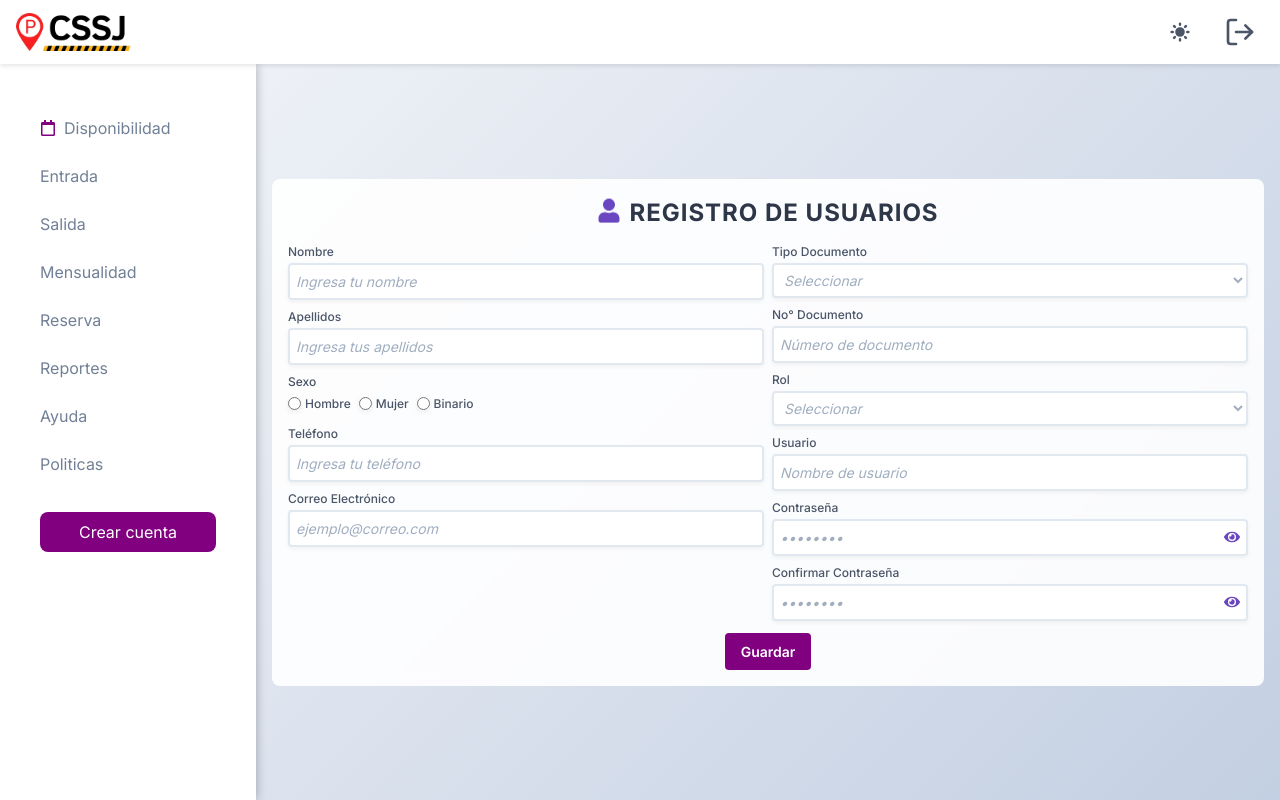
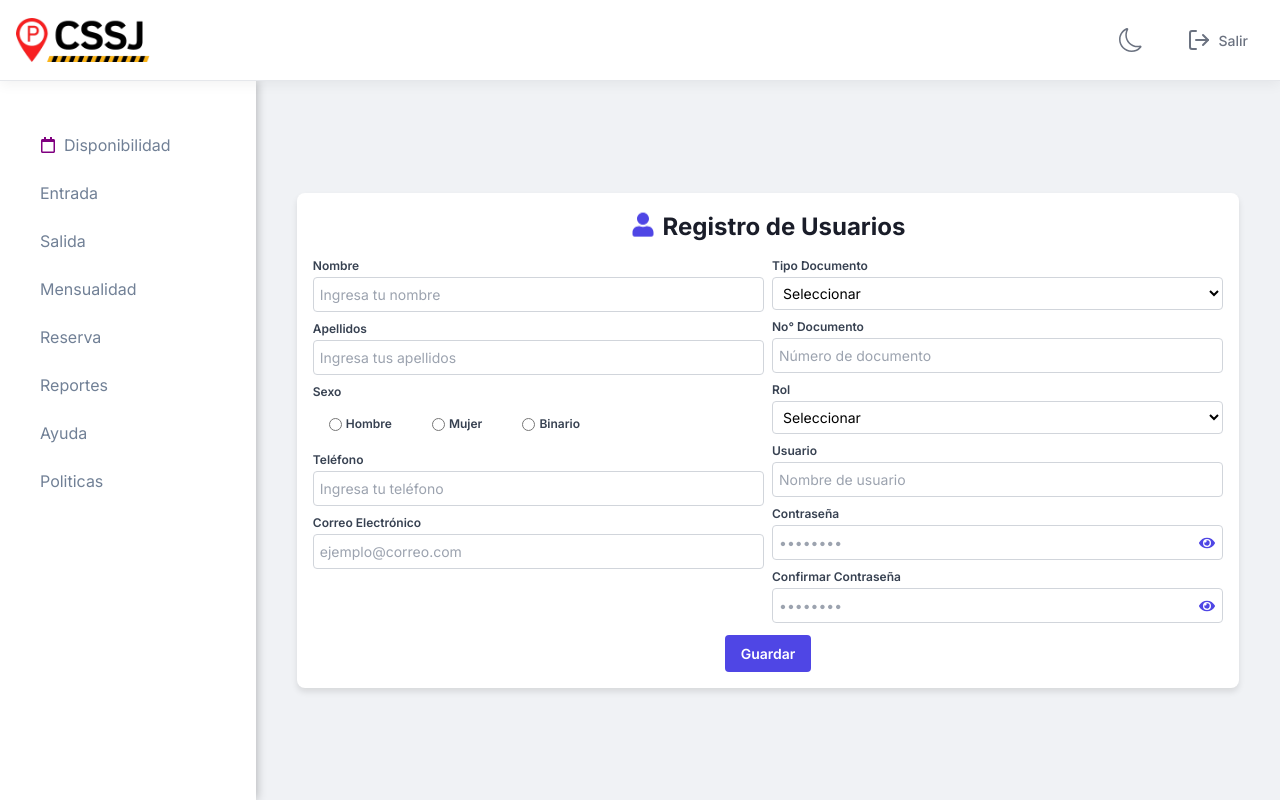
Before and after one commit to bibiana656/parqueadero_react, a React (Vite) app: page /formularioregistro in a window 1280 px wide. Built offline with nearby package versions, Linux system fonts and the light colour scheme.

Commit message:
mejorando el formulario, el estado del lateralvar para saber si estoy ubicado en crear cuenta, se elimine de la vista

```diff
--- a/src/components/Header.css
+++ b/src/components/Header.css
@@ -1,13 +1,15 @@
 /* General container */
 .header-container {
   z-index: 10;
-  padding: 0.5rem 1rem;
+  padding: 0.75rem 0.5rem; /* Reducido el padding lateral para acercar los elementos a los extremos */
   background-color: #ffffff;
-  box-shadow: 0 2px 4px rgba(0, 0, 0, 0.1);
+  box-shadow: 0 4px 12px rgba(0, 0, 0, 0.05);
+  border-bottom: 1px solid #e5e7eb;
 }
 
 .dark .header-container {
-  background-color: #2d3748;
+  background-color: #1f2937;
+  border-bottom: 1px solid #374151;
 }
 
 /* Content wrapper */
@@ -17,6 +19,8 @@
   justify-content: space-between;
   height: 100%;
   width: 100%;
+  max-width: none; /* Eliminado el max-width para usar todo el ancho disponible */
+  margin: 0; /* Sin márgenes para que ocupe los extremos */
 }
 
 /* Logo aligned to the far left */
@@ -24,12 +28,14 @@
   display: flex;
   align-items: center;
   justify-content: flex-start;
+  margin-left: 0.5rem; /* Margen mínimo para no tocar el borde completamente */
 }
 
 .header-logo-img {
-  height: 3rem;
+  height: 3.5rem;
   max-width: 80%;
   object-fit: contain;
+  transition: transform 0.2s ease;
 }
 
 /* Actions (dark mode + logout) aligned to the far right */
@@ -37,59 +43,129 @@
   display: flex;
   align-items: center;
   justify-content: flex-end;
-  gap: 1rem;
+  gap: 1.25rem;
+  margin-right: 0.5rem; /* Margen mínimo para no tocar el borde completamente */
 }
 
+/* Botón modo noche */
 .header-darkmode-toggle {
   display: flex;
   align-items: center;
   justify-content: center;
   padding: 0.5rem;
-  border-radius: 0.375rem;
-  background: none;
+  border-radius: 50%;
   border: none;
   cursor: pointer;
+  transition: background-color 0.2s ease, transform 0.2s ease;
+}
+
+.dark .header-darkmode-toggle {
+  background: #374151;
+}
+
+.header-darkmode-toggle:hover {
+  transform: scale(1.1);
+}
+
+.dark .header-darkmode-toggle:hover {
+  background: #4b5563;
 }
 
 .header-darkmode-icon {
   width: 1.5rem;
   height: 1.5rem;
-  color: #4a5568;
+  color: #6b7280;
+  transition: color 0.2s ease;
 }
 
 .dark .header-darkmode-icon {
-  color: #e2e8f0;
+  color: #d1d5db;
 }
 
+.header-darkmode-toggle:hover .header-darkmode-icon {
+  color: #4f46e5;
+}
+
+/* Botón cerrar sesión */
 .header-logout {
   display: flex;
   align-items: center;
   justify-content: center;
-  padding: 0.5rem;
-  border-radius: 0.375rem;
-  background: none;
+  gap: 0.5rem;
+  padding: 0.5rem 1rem;
+  border-radius: 6px;
   border: none;
   cursor: pointer;
+  transition: background-color 0.2s ease, transform 0.2s ease;
+}
+
+.dark .header-logout {
+  background: #374151;
+}
+
+.header-logout:hover {
+  transform: scale(1.05);
+}
+
+.dark .header-logout:hover {
+  background: #4b5563;
 }
 
 .header-logout-icon {
-  width: 2rem;
-  height: 2rem;
-  color: #4a5568;
+  width: 1.5rem;
+  height: 1.5rem;
+  color: #6b7280;
+  transition: color 0.2s ease;
 }
 
 .dark .header-logout-icon {
-  color: #e2e8f0;
+  color: #d1d5db;
+}
+
+.header-logout:hover .header-logout-icon {
+  color: #dc2626;
+}
+
+.header-logout-text {
+  font-size: 0.875rem;
+  font-weight: 500;
+  color: #6b7280;
+  transition: color 0.2s ease;
+}
+
+.dark .header-logout-text {
+  color: #d1d5db;
+}
+
+.header-logout:hover .header-logout-text {
+  color: #dc2626;
 }
 
 /* Responsive styles */
 @media (max-width: 768px) {
+  .header-container {
+    padding: 0.5rem 0.25rem; /* Aún más cerca de los extremos en móviles */
+  }
+
   .header-content {
     flex-direction: row;
     justify-content: space-between;
   }
 
   .header-actions {
-    justify-content: flex-end;
+    gap: 0.75rem;
+    margin-right: 0.25rem; /* Margen mínimo en móviles */
+  }
+
+  .header-logo {
+    margin-left: 0.25rem; /* Margen mínimo en móviles */
+  }
+
+  .header-logout-text {
+    display: none;
+  }
+
+  .header-logout {
+    padding: 0.5rem;
   }
 }
--- a/src/components/Header.jsx
+++ b/src/components/Header.jsx
@@ -1,18 +1,17 @@
 import "./Header.css";
 import { FiLogOut } from "react-icons/fi";
+import { BsSun, BsMoon } from "react-icons/bs";
 import { useNavigate } from "react-router-dom";
-import { useState, useEffect } from "react"; // Añadimos useState y useEffect para manejar el tema
+import { useState, useEffect } from "react";
 
 function Header() {
   const navigate = useNavigate();
-  const [isDarkMode, setIsDarkMode] = useState(false); // Estado para el modo oscuro
+  const [isDarkMode, setIsDarkMode] = useState(false);
 
-  // Alternar entre modo claro y oscuro
   const toggleDarkMode = () => {
     setIsDarkMode((prev) => !prev);
   };
 
-  // Aplicar la clase "dark" al elemento raíz (html) cuando cambie el estado
   useEffect(() => {
     if (isDarkMode) {
       document.documentElement.classList.add("dark");
@@ -42,29 +41,24 @@ function Header() {
           {/* Botón modo noche */}
           <button
             className="header-darkmode-toggle"
-            onClick={toggleDarkMode} // Cambiamos la función a toggleDarkMode
+            onClick={toggleDarkMode}
             aria-label={isDarkMode ? "Cambiar a modo claro" : "Cambiar a modo oscuro"}
           >
-            <svg
-              className="header-darkmode-icon"
-              fill="currentColor"
-              viewBox="0 0 20 20"
-              xmlns="http://www.w3.org/2000/svg"
-            >
-              <path
-                d="M10 2a1 1 0 011 1v1a1 1 0 11-2 0V3a1 1 0 011-1zm4 8a4 4 0 11-8 0 4 4 0 018 0zm-.464 4.95l.707.707a1 1 0 001.414-1.414l-.707-.707a1 1 0 00-1.414 1.414zm2.12-10.607a1 1 0 010 1.414l-.706.707a1 1 0 11-1.414-1.414l.707-.707a1 1 0 011.414 0zM17 11a1 1 0 100-2h-1a1 1 0 100 2h1zm-7 4a1 1 0 011 1v1a1 1 0 11-2 0v-1a1 1 0 011-1zM5.05 6.464A1 1 0 106.465 5.05l-.708-.707a1 1 0 00-1.414 1.414l.707.707zm1.414 8.486l-.707.707a1 1 0 01-1.414-1.414l.707-.707a1 1 0 011.414 1.414zM4 11a1 1 0 100-2H3a1 1 0 000 2h1z"
-                clipRule="evenodd"
-              />
-            </svg>
+            {isDarkMode ? (
+              <BsSun className="header-darkmode-icon" />
+            ) : (
+              <BsMoon className="header-darkmode-icon" />
+            )}
           </button>
 
           {/* Cerrar Sesión */}
           <button
             className="header-logout"
             onClick={handleLogout}
-            aria-label="Logout"
+            aria-label="Cerrar sesión"
           >
             <FiLogOut className="header-logout-icon" />
+            <span className="header-logout-text">Salir</span>
           </button>
         </div>
       </div>
--- a/src/components/LateralNav.jsx
+++ b/src/components/LateralNav.jsx
@@ -1,10 +1,12 @@
 import "./LateralNav.css";
 import { FaRegCalendar } from "react-icons/fa";
 import '../../src/index.css';
-
-
+import { Link, useLocation } from 'react-router-dom';
 
 function LateralNav() {
+  const location = useLocation();
+  const isRegistroRoute = location.pathname === '/formularioregistro';
+
   return (
     <aside className="sidebar">
       <div className="sidebar-content">
@@ -52,12 +54,15 @@ function LateralNav() {
           </li>
         </ul>
         <div className="sidebar-footer">
-              <button>
+          {!isRegistroRoute && (
+            <Link to="/formularioregistro">
               Crear cuenta
-              </button>
+            </Link>
+          )}
         </div>
       </div>
     </aside>
   );
-    };
+}
+
 export default LateralNav;
--- a/src/pages/FormularioRegistro.css
+++ b/src/pages/FormularioRegistro.css
@@ -3,11 +3,11 @@
   height: 100vh;
   display: flex;
   flex-direction: column;
-  background: linear-gradient(135deg, #f5f7fa 0%, #c3cfe2 100%);
+  background: #f0f2f5;
 }
 
 .dark .page-container {
-  background: linear-gradient(135deg, #1a202c 0%, #2d3748 100%);
+  background: #1a1d29;
 }
 
 /* Contenedor principal */
@@ -22,56 +22,50 @@
   display: flex;
   align-items: center;
   justify-content: center;
-  padding: 1rem;
+  padding: 1rem; /* Tamaño original */
 }
 
 /* Contenedor del formulario */
 .form-wrapper {
-  width: 100%;
-  max-width: 100%;
-  background: rgba(255, 255, 255, 0.9);
-  border-radius: 0.5rem;
-  padding: 1rem;
-  display: flex;
-  flex-direction: column;
-  backdrop-filter: blur(5px);
+  width: 95%;
+  max-width: 95%; /* Tamaño original */
+  background: white;
+  border-radius: 8px;
+  padding: 1rem; /* Tamaño original */
+  box-shadow: 0 4px 6px rgba(0, 0, 0, 0.1);
 }
 
 .dark .form-wrapper {
-  background: rgba(45, 55, 72, 0.9);
+  background: #242731;
+  box-shadow: 0 4px 6px rgba(0, 0, 0, 0.2);
 }
 
 /* Título del formulario */
 .form-title {
-  font-size: 1.5rem;
+  font-size: 1.5rem; /* Tamaño original */
   font-weight: 700;
-  color: #2d3748;
+  color: #1a1d29;
   display: flex;
   align-items: center;
   justify-content: center;
-  gap: 0.5rem;
-  margin-bottom: 0.75rem;
-  text-transform: uppercase;
-  letter-spacing: 1px;
+  gap: 0.5rem; /* Tamaño original */
+  margin-bottom: 0.75rem; /* Tamaño original */
 }
 
 .dark .form-title {
-  color: #e2e8f0;
+  color: #ffffff;
 }
 
 .form-icon {
-  color: #6b46c1;
-  font-size: 1.5rem;
-  animation: bounce 1.5s infinite; /* Animación mantenida */
+  color: #4f46e5;
+  font-size: 1.5rem; /* Tamaño original */
+  animation: bounce 1.5s infinite; /* Animación restaurada */
 }
 
 /* Rejilla del formulario */
 .form-grid {
   display: flex;
-  flex-direction: row;
-  justify-content: space-between;
-  gap: 0.5rem;
-  flex: 1;
+  gap: 0.5rem; /* Tamaño original */
 }
 
 /* Columnas del formulario */
@@ -79,109 +73,110 @@
   flex: 1;
   display: flex;
   flex-direction: column;
-  gap: 0.5rem;
+  gap: 0.5rem; /* Tamaño original */
 }
 
 /* Grupos de formulario */
 .form-group {
-  position: relative;
   display: flex;
   flex-direction: column;
 }
 
 .form-group label {
-  font-size: 0.75rem;
-  font-weight: 500;
-  color: #4a5568;
-  margin-bottom: 0.125rem;
+  font-size: 0.75rem; /* Tamaño original */
+  font-weight: 600;
+  color: #374151;
+  margin-bottom: 0.125rem; /* Tamaño original */
 }
 
 .dark .form-group label {
-  color: #a0aec0;
+  color: #d1d5db;
 }
 
 .form-group input,
 .form-group select {
   width: 100%;
-  padding: 0.375rem;
-  border: 2px solid #e2e8f0;
-  border-radius: 0.25rem;
-  font-size: 0.875rem;
-  background-color: #fff;
-  box-shadow: 0 2px 4px rgba(0, 0, 0, 0.05);
+  padding: 0.375rem; /* Tamaño original */
+  border: 1px solid #d1d5db;
+  border-radius: 4px; /* Tamaño original ajustado */
+  font-size: 0.875rem; /* Tamaño original */
+  background-color: #ffffff;
+  transition: border-color 0.2s ease, box-shadow 0.2s ease;
 }
 
 .form-group input:focus,
 .form-group select:focus {
-  border-color: #6b46c1;
-  box-shadow: 0 0 0 3px rgba(107, 70, 193, 0.3);
+  border-color: #4f46e5;
+  box-shadow: 0 0 0 3px rgba(79, 70, 229, 0.2);
   outline: none;
 }
 
 .dark .form-group input,
 .dark .form-group select {
-  background-color: #4a5568;
-  border-color: #718096;
-  color: #e2e8f0;
+  background-color: #374151;
+  border-color: #4b5563;
+  color: #ffffff;
 }
 
 /* Placeholder styling */
-.form-group input::placeholder,
-.form-group select:invalid {
-  color: #a0aec0;
-  font-style: italic;
+.form-group input::placeholder {
+  color: #9ca3af;
 }
 
 /* Grupo de contraseña */
-.password-group {
-  position: relative;
-}
-
 .password-wrapper {
   position: relative;
-  display: flex;
-  align-items: center;
 }
 
 .toggle-password {
   position: absolute;
-  right: 8px;
+  right: 8px; /* Tamaño original */
+  top: 50%;
+  transform: translateY(-50%);
   background: none;
   border: none;
-  color: #6b46c1;
+  color: #4f46e5;
   cursor: pointer;
-  font-size: 1rem;
+  font-size: 1rem; /* Tamaño original */
+  padding: 0;
 }
 
 /* Grupo de botones de radio */
-.radio-group label {
-  font-size: 0.75rem;
-  margin-bottom: 0.25rem;
-}
-
 .radio-options {
   display: flex;
-  gap: 0.5rem;
+  gap: 0.5rem; /* Tamaño original */
+  margin-top: 0.25rem;
 }
 
 .radio-label {
   display: flex;
   align-items: center;
-  gap: 0.25rem;
+  gap: 0.25rem; /* Tamaño original */
   cursor: pointer;
+  padding: 0.5rem 1rem;
+  border-radius: 6px;
+  transition: background-color 0.2s ease;
+}
+
+.radio-label:hover {
+  background-color: #f3f4f6;
+}
+
+.dark .radio-label:hover {
+  background-color: #374151;
 }
 
 .radio-label span {
-  font-size: 0.75rem;
-  color: #4a5568;
+  font-size: 0.75rem; /* Tamaño original */
+  color: #374151;
 }
 
 .dark .radio-label span {
-  color: #a0aec0;
+  color: #d1d5db;
 }
 
 .radio-label input:checked + span {
-  color: #6b46c1;
+  color: #4f46e5;
   font-weight: 600;
 }
 
@@ -189,21 +184,26 @@
 .form-button {
   display: flex;
   justify-content: center;
-  margin-top: 0.75rem;
+  margin-top: 0.75rem; /* Tamaño original */
 }
 
 .form-button button {
-  padding: 0.5rem 1rem;
-  background: purple;
-  color: #fff;
+  padding: 0.5rem 1rem; /* Tamaño original */
+  background: #4f46e5;
+  color: white;
   border: none;
-  border-radius: 0.25rem;
-  font-size: 0.875rem;
+  border-radius: 4px; /* Tamaño original ajustado */
+  font-size: 0.875rem; /* Tamaño original */
   font-weight: 600;
   cursor: pointer;
+  transition: background-color 0.2s ease;
 }
 
-/* Animaciones (solo para el ícono) */
+.form-button button:hover {
+  background: #4338ca;
+}
+
+/* Animación del ícono */
 @keyframes bounce {
   0%, 100% {
     transform: translateY(0);
@@ -217,11 +217,10 @@
 @media (max-width: 768px) {
   .form-grid {
     flex-direction: column;
-    gap: 0.5rem;
+    gap: 0.5rem; /* Tamaño original */
   }
 
   .form-wrapper {
-    height: auto;
-    padding: 1rem;
+    padding: 1rem; /* Tamaño original */
   }
 }
--- a/src/pages/FormularioRegistro.jsx
+++ b/src/pages/FormularioRegistro.jsx
@@ -74,37 +74,19 @@ function FormularioRegistro() {
                   <div className="form-group radio-group">
                     <label>Sexo</label>
                     <div className="radio-options">
-                      <label className="radio-label">
+                      {['Hombre', 'Mujer', 'Binario'].map((option) => (
+                        <label key={option} className="radio-label">
                           <input
                             type="radio"
                             name="sexo"
-                          value="Hombre"
-                          checked={formData.sexo === 'Hombre'}
+                            value={option}
+                            checked={formData.sexo === option}
                             onChange={handleChange}
-                          required
+                            required={option === 'Hombre'}
                           />
-                        <span>Hombre</span>
+                          <span>{option}</span>
                         </label>
-                      <label className="radio-label">
-                        <input
-                          type="radio"
-                          name="sexo"
-                          value="Mujer"
-                          checked={formData.sexo === 'Mujer'}
-                          onChange={handleChange}
-                        />
-                        <span>Mujer</span>
-                      </label>
-                      <label className="radio-label">
-                        <input
-                          type="radio"
-                          name="sexo"
-                          value="Binario"
-                          checked={formData.sexo === 'Binario'}
-                          onChange={handleChange}
-                        />
-                        <span>Binario</span>
-                      </label>
+                      ))}
                     </div>
                   </div>
                   <div className="form-group">
```
Lines whose indentation alone changed are shown as unchanged.
